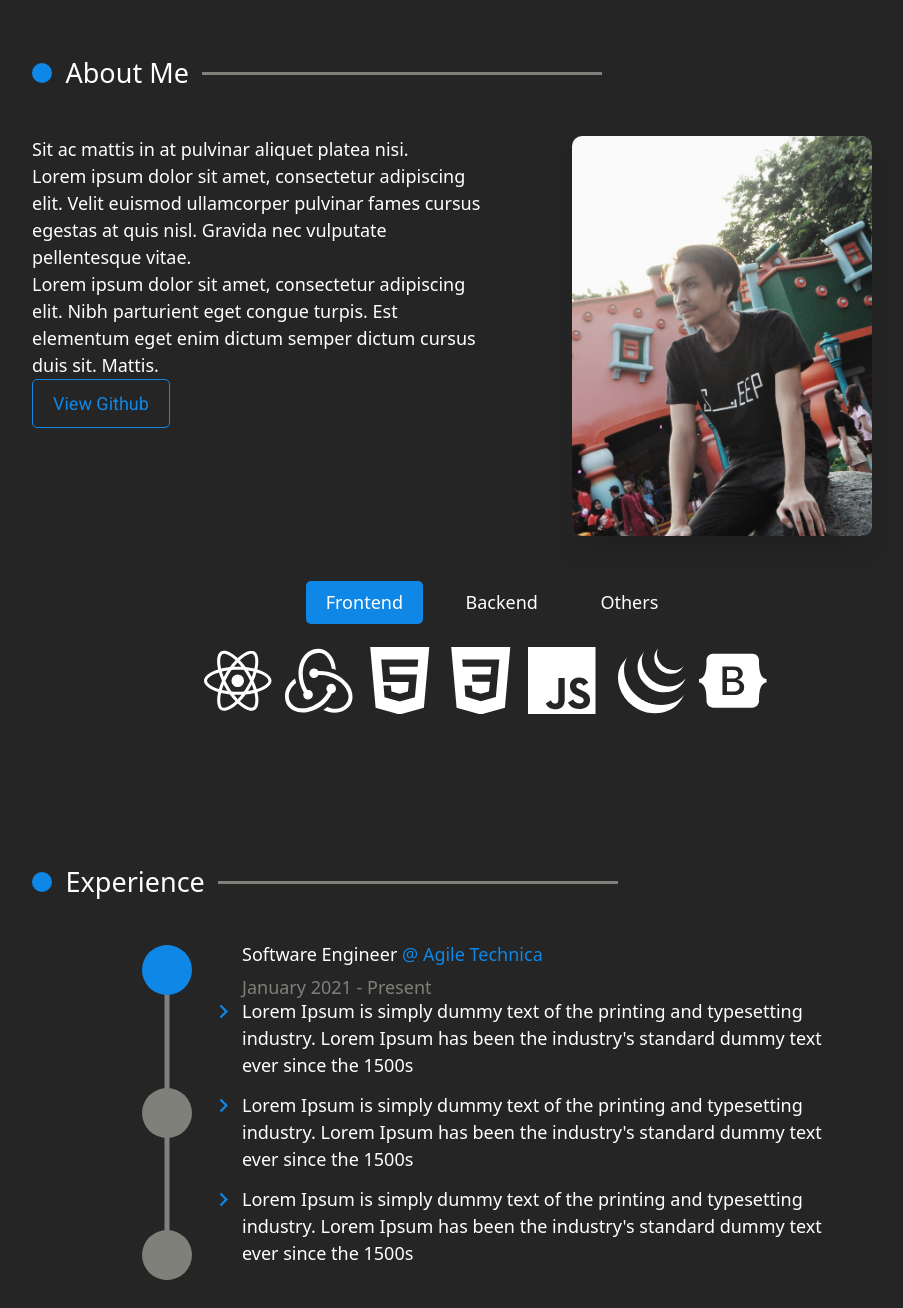
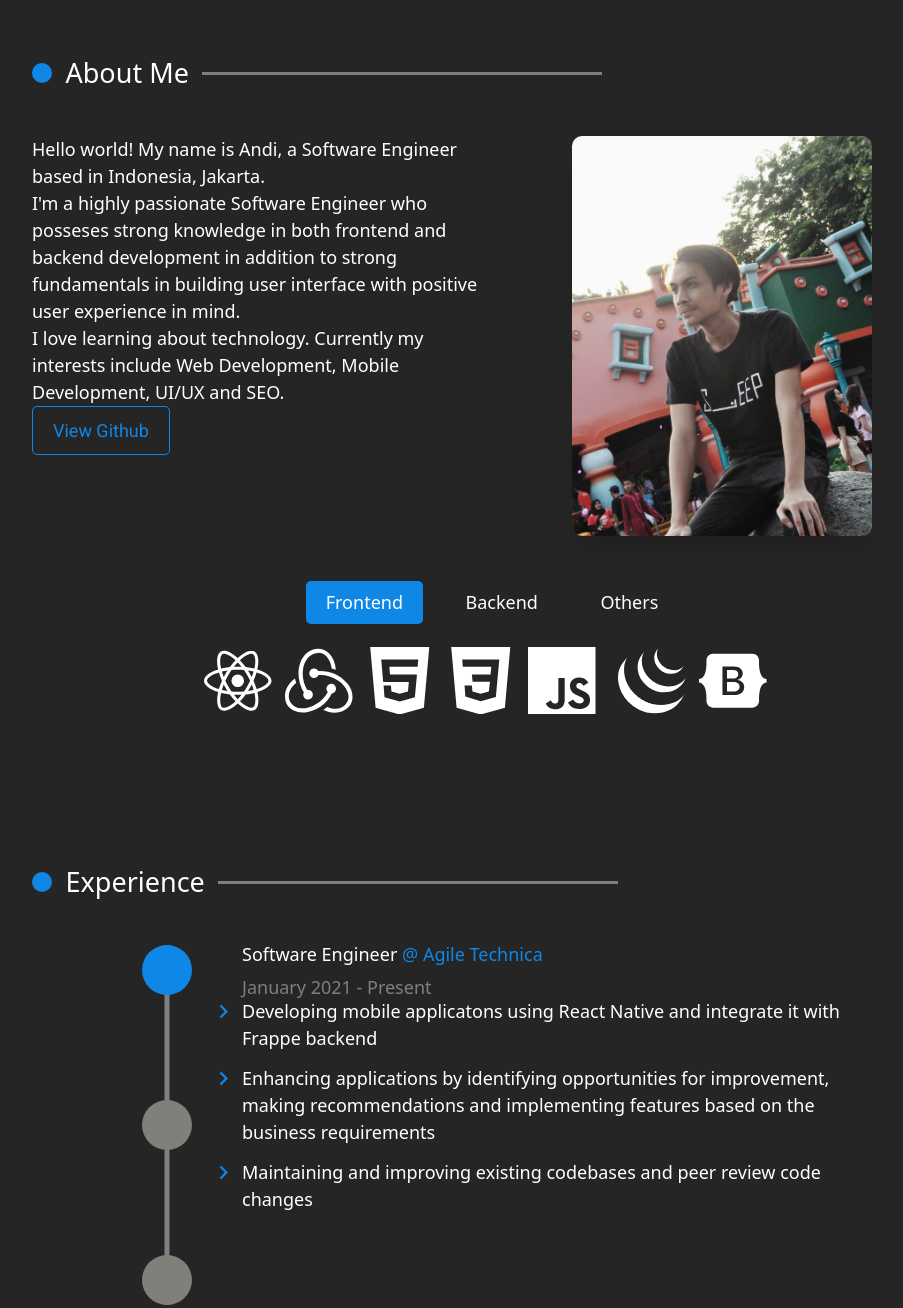
Before and after one commit to andibalo/personal-website-v2, a Gatsby site: page / in a window 1280 px wide. Shown: the part 820-2128 px from the top of the page, without its empty margins (148-1051 px from the left). Built offline with nearby package versions, Linux system fonts and the light colour scheme; Gatsby itself is replaced by a stand-in of ours; some packages are replaced by stand-ins of ours.

Commit message:
replace placeholder texts with content, created footer section, implemented scroll to top functionality on logo and footer arrow

```diff
--- a/src/components/about.js
+++ b/src/components/about.js
@@ -131,17 +131,18 @@ const About = props => {
         <div className="sectionContent flex mt-10">
           <div className="description flex-1">
             <p className="text-white">
-              Sit ac mattis in at pulvinar aliquet platea nisi.
+              Hello world! My name is Andi, a Software Engineer based in
+              Indonesia, Jakarta.
             </p>
             <p className="text-white">
-              Lorem ipsum dolor sit amet, consectetur adipiscing elit. Velit
-              euismod ullamcorper pulvinar fames cursus egestas at quis nisl.
-              Gravida nec vulputate pellentesque vitae.
+              I'm a highly passionate Software Engineer who posseses strong
+              knowledge in both frontend and backend development in addition to
+              strong fundamentals in building user interface with positive user
+              experience in mind.
             </p>
             <p className="text-white">
-              Lorem ipsum dolor sit amet, consectetur adipiscing elit. Nibh
-              parturient eget congue turpis. Est elementum eget enim dictum
-              semper dictum cursus duis sit. Mattis.
+              I love learning about technology. Currently my interests include
+              Web Development, Mobile Development, UI/UX and SEO.
             </p>
             <Button title="View Github" />
           </div>
--- a/src/components/contact.js
+++ b/src/components/contact.js
@@ -1,5 +1,4 @@
 import React, { useRef, useEffect, useState } from "react"
-import { useStaticQuery, graphql } from "gatsby"
 import Section from "./atoms/Section"
 import SectionHeader from "./atoms/SectionHeader"
 import styled from "styled-components"
--- a/src/components/experience.js
+++ b/src/components/experience.js
@@ -7,6 +7,10 @@ import srConfig from "../utils/scroll-reveal/sr-config"
 import ExperienceData from "../content/experience.json"
 import { CSSTransition } from "react-transition-group"
 import { MdKeyboardArrowRight } from "@react-icons/all-files/md/MdKeyboardArrowRight"
+
+const StyledTimelineContainer = styled.div`
+  min-height: 360px;
+`
 
 const StyledTimelineCircle = styled.div`
   width: 50px;
@@ -82,7 +86,7 @@ const Experience = () => {
     <div ref={revealContainer} id="experience">
       <Section className="container">
         <SectionHeader title="Experience" />
-        <div className="flex mt-10 justify-center ">
+        <StyledTimelineContainer className="flex mt-10 justify-center ">
           <StyledTimelineNav>
             <StyledTimelineLine />
             <StyledTimelineCircle
@@ -128,7 +132,7 @@ const Experience = () => {
               ))}
             </div>
           </StyledTabContent>
-        </div>
+        </StyledTimelineContainer>
       </Section>
     </div>
   )
--- /dev/null
+++ b/src/components/footer.js
@@ -0,0 +1,21 @@
+import React from "react"
+import { FaChevronUp } from "@react-icons/all-files/fa/FaChevronUp"
+import { scrollToTop } from "../utils/functions"
+
+const Footer = props => {
+  return (
+    <div className="container">
+      <div className="flex flex-col items-center justify-center">
+        <FaChevronUp
+          className="text-3xl text-primary mb-3 cursor-pointer"
+          onClick={scrollToTop}
+        />
+        <div>
+          <p className="text-gray">Created by Andi Usman Balo</p>
+        </div>
+      </div>
+    </div>
+  )
+}
+
+export default Footer
--- a/src/components/layout.js
+++ b/src/components/layout.js
@@ -17,6 +17,7 @@ import About from "./about"
 import Experience from "./experience"
 import Project from "./project"
 import Contact from "./contact"
+import Footer from "./footer"
 
 const Layout = ({ children }) => {
   const data = useStaticQuery(graphql`
@@ -39,6 +40,7 @@ const Layout = ({ children }) => {
         <Experience />
         <Project />
         <Contact />
+        <Footer />
       </div>
     </>
   )
--- a/src/components/sidebar.js
+++ b/src/components/sidebar.js
@@ -7,6 +7,7 @@ import {
 } from "@ant-design/icons"
 import { useStaticQuery, graphql } from "gatsby"
 import Img from "gatsby-image"
+import { scrollToTop } from "../utils/functions"
 
 const StyledBlueLine = styled.div`
   width: 8px;
@@ -37,7 +38,9 @@ const Sidebar = () => {
         {!data?.placeholderImage?.childImageSharp?.fluid ? (
           <div>Picture not found</div>
         ) : (
-          <Img fluid={data.placeholderImage.childImageSharp.fluid} />
+          <div onClick={scrollToTop} className="cursor-pointer">
+            <Img fluid={data.placeholderImage.childImageSharp.fluid} />
+          </div>
         )}
       </div>
 
--- a/src/content/experience.json
+++ b/src/content/experience.json
@@ -5,21 +5,21 @@
             "company": "Agile Technica",
             "from": "January 2021",
             "to":null,
-            "jobDescription": ["Lorem Ipsum is simply dummy text of the printing and typesetting industry. Lorem Ipsum has been the industry's standard dummy text ever since the 1500s", "Lorem Ipsum is simply dummy text of the printing and typesetting industry. Lorem Ipsum has been the industry's standard dummy text ever since the 1500s", "Lorem Ipsum is simply dummy text of the printing and typesetting industry. Lorem Ipsum has been the industry's standard dummy text ever since the 1500s"]
+            "jobDescription": ["Developing mobile applicatons using React Native and integrate it with Frappe backend", "Enhancing applications by identifying opportunities for improvement, making recommendations and implementing features based on the business requirements", "Maintaining and improving existing codebases and peer review code changes"]
         },
         {
             "jobTitle": "Web Developer",
             "company": "Dorado.id",
             "from": "January 2020",
             "to":"January 2021",
-            "jobDescription": ["Lorem Ipsum is simply dummy text of the printing and typesetting industry. Lorem Ipsum has been the industry's standard dummy text ever since the 1500s", "Lorem Ipsum is simply dummy text of the printing and typesetting industry. Lorem Ipsum has been the industry's standard dummy text ever since the 1500s", "Lorem Ipsum is simply dummy text of the printing and typesetting industry. Lorem Ipsum has been the industry's standard dummy text ever since the 1500s"]
+            "jobDescription": ["Create website layout using HTML, CSS, Javascript/jQuery and Wordpress as CMS", "Integrate back-end services and database using PHP, MySQL", "Cooperate with UI/UX designers to match visual design intent"]
         },
         {
             "jobTitle": "Web Development Instructor",
             "company": "BinaryKiddo",
             "from": "Sep 2019",
             "to":"Feb 2020",
-            "jobDescription": ["Lorem Ipsum is simply dummy text of the printing and typesetting industry. Lorem Ipsum has been the industry's standard dummy text ever since the 1500s", "Lorem Ipsum is simply dummy text of the printing and typesetting industry. Lorem Ipsum has been the industry's standard dummy text ever since the 1500s", "Lorem Ipsum is simply dummy text of the printing and typesetting industry. Lorem Ipsum has been the industry's standard dummy text ever since the 1500s"]
+            "jobDescription": ["Formulate academy curriculum for full stack development (HTML, CSS, Javascript/jQuery, Bootstrap, PHP, MySQL)", "Teach full stack development curriculum to students and keep track of student's progress", "Report student's progress and discuss ways to improve student's progress with the their parents and the academy owner"]
         }
     ]
 }
--- a/src/content/featured/TechShop/index.md
+++ b/src/content/featured/TechShop/index.md
@@ -11,4 +11,4 @@ tech:
   - MongoDB
 ---
 
-Lorem ipsum dolor sit amet, consectetur adipiscing elit. Scelerisque morbi enim elit consectetur porta diam sed commodo vitae. Nibh id elementum, eu ut in erat. In odio vivamus sagittis vivamus lorem blandit molestie. Egestas.
+It is an E-Commerce application that sells electronics. Features include an admin dashboard, Stripe-integrated payment system, rating system and many more. It was created using the MERN stack with Ant Design and Firebase.
--- a/src/content/featured/Zealousy/index.md
+++ b/src/content/featured/Zealousy/index.md
@@ -11,4 +11,4 @@ tech:
   - MongoDB
 ---
 
-Lorem ipsum dolor sit amet, consectetur adipiscing elit. Scelerisque morbi enim elit consectetur porta diam sed commodo vitae. Nibh id elementum, eu ut in erat. In odio vivamus sagittis vivamus lorem blandit molestie. Egestas.
+A task manager application with JWT based authentication system and basic analytics interface. It was created using React, Redux, Material-UI in the frontend and Node, Express, MongoDB/Mongoose in the backend.
--- /dev/null
+++ b/src/utils/functions.js
@@ -0,0 +1,5 @@
+import { animateScroll as scroll } from "react-scroll"
+
+export const scrollToTop = () => {
+  scroll.scrollToTop()
+}
```
